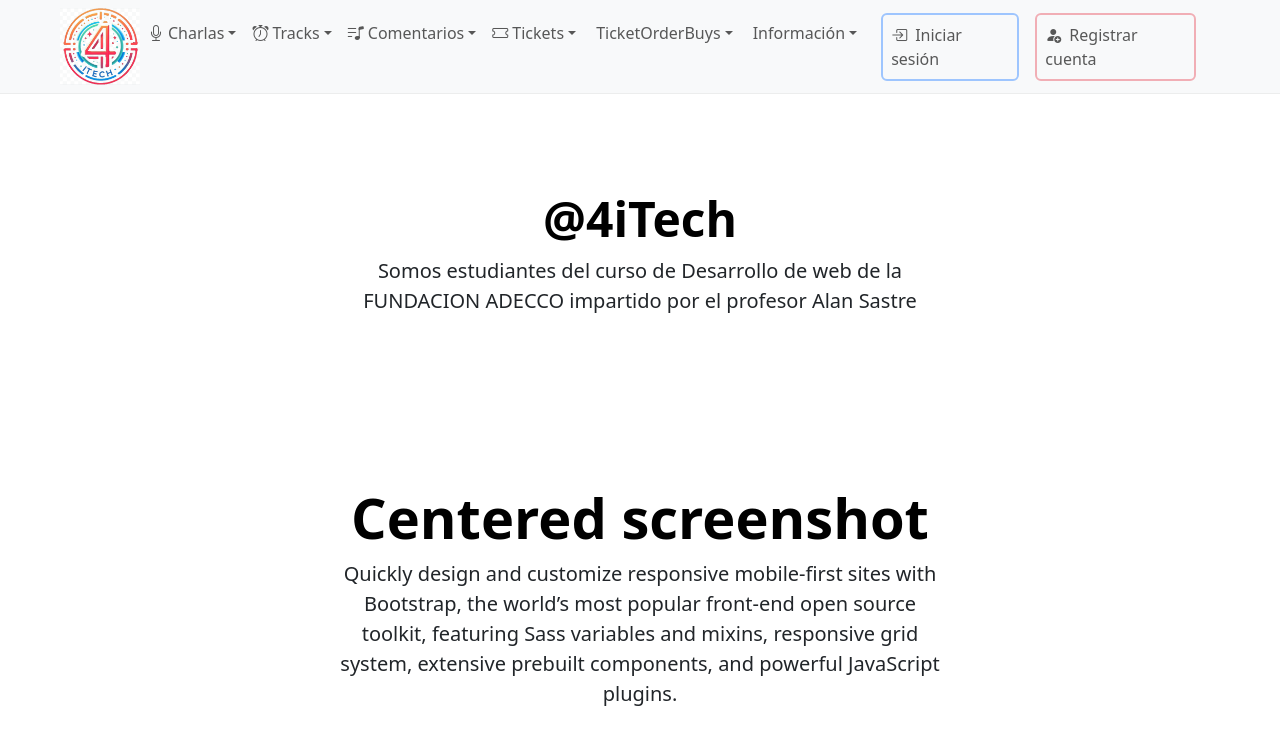
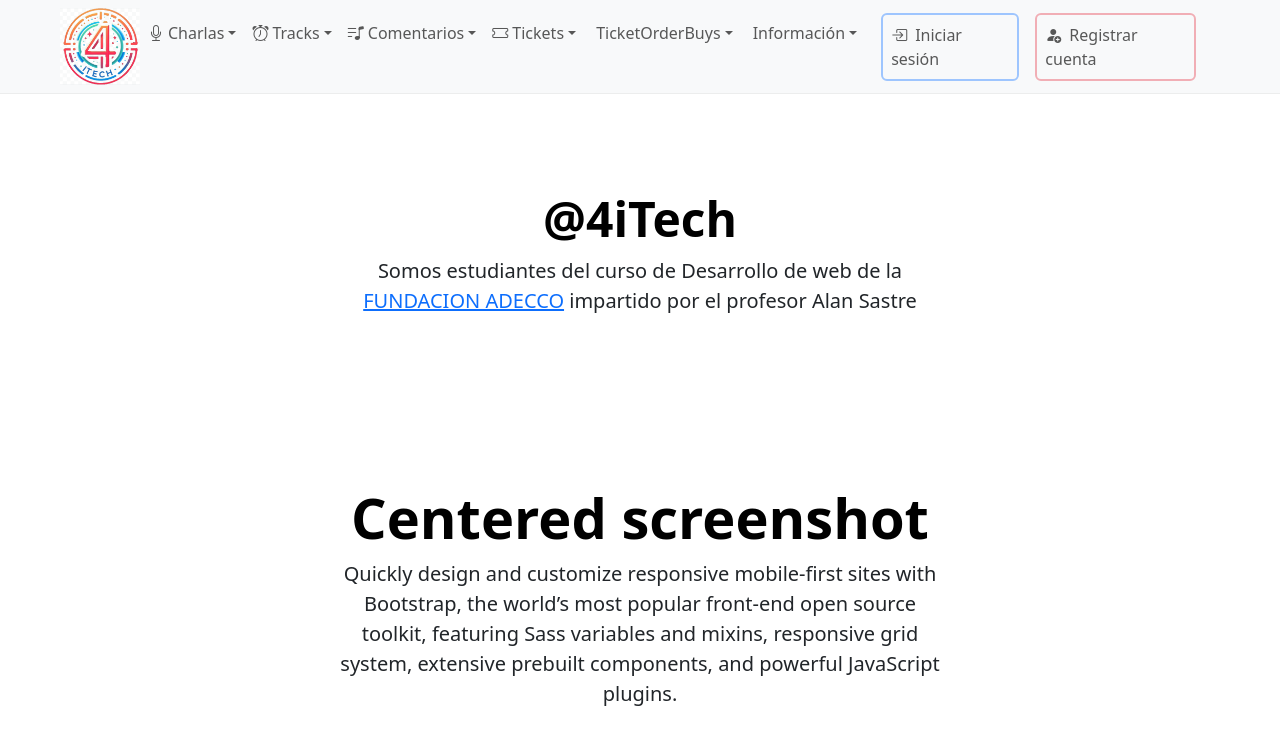
Before and after one commit to angelmaria/4ITECH, an Angular app: page /about in a window 1280 px wide. Shown: the top 744 px of the page. Built offline with nearby package versions, Linux system fonts and the light colour scheme.

Commit message:
Enlaces en otras pestañas en abouts y keynote-list

```diff
--- a/src/app/about-us/about-us.component.html
+++ b/src/app/about-us/about-us.component.html
@@ -4,7 +4,7 @@
   <div class="px-4 py-5 my-5 text-center">
     <h1 class="display-5 fw-bold text-body-emphasis">&commat;4iTech</h1>
     <div class="col-lg-6 mx-auto">
-      <p class="lead mb-4">Somos estudiantes del curso de Desarrollo de web de la FUNDACION ADECCO impartido por el profesor Alan Sastre</p>
+      <p class="lead mb-4">Somos estudiantes del curso de Desarrollo de web de la <a href="https://fundacioadecco.org" target="_blank">FUNDACION ADECCO</a> impartido por el profesor Alan Sastre</p>
       <div class="d-grid gap-2 d-sm-flex justify-content-sm-center">
       </div>
     </div>
--- a/src/app/keynote-list/keynote-list.component.html
+++ b/src/app/keynote-list/keynote-list.component.html
@@ -16,8 +16,8 @@
           <div class="text-white p-5 shadow-sm rounded banner">
             <h1 class="display-4">Charlas recientes en &commat;4iTech</h1>
             <p class="lead">Descubre nuestras charlas y no te piedas detalle.</p>
-            <p class="lead">Patrocinado por <a href="https://formacion.adecco.com" class="text-reset">
-                          Adecco</a>, en colaboración con <a href="https://certidevs.com" class="text-reset">Certidevs</a>.
+            <p class="lead">Patrocinado por <a href="https://formacion.adecco.com" target="_blank" class="text-reset">
+                          Adecco</a>, en colaboración con <a href="https://certidevs.com" target="_blank" class="text-reset">Certidevs</a>.
             </p>
           </div>
         </div>
```
